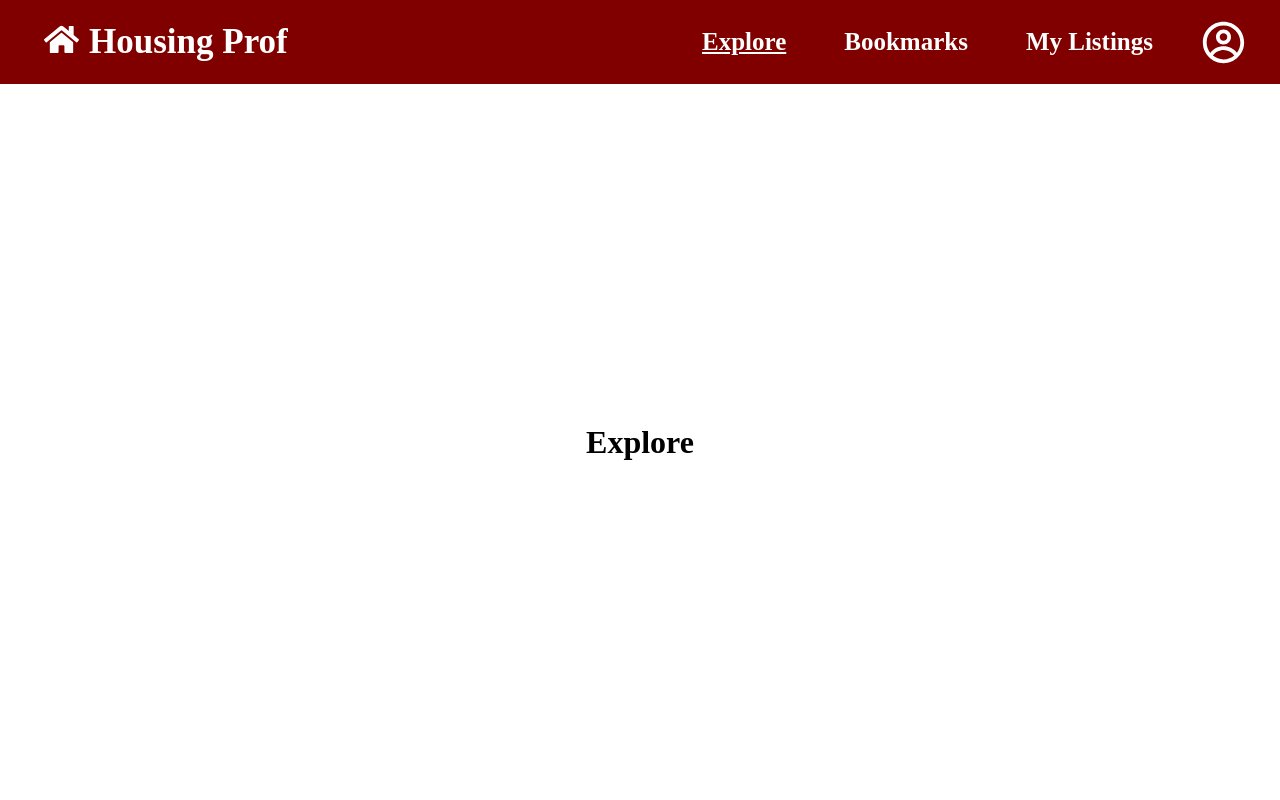
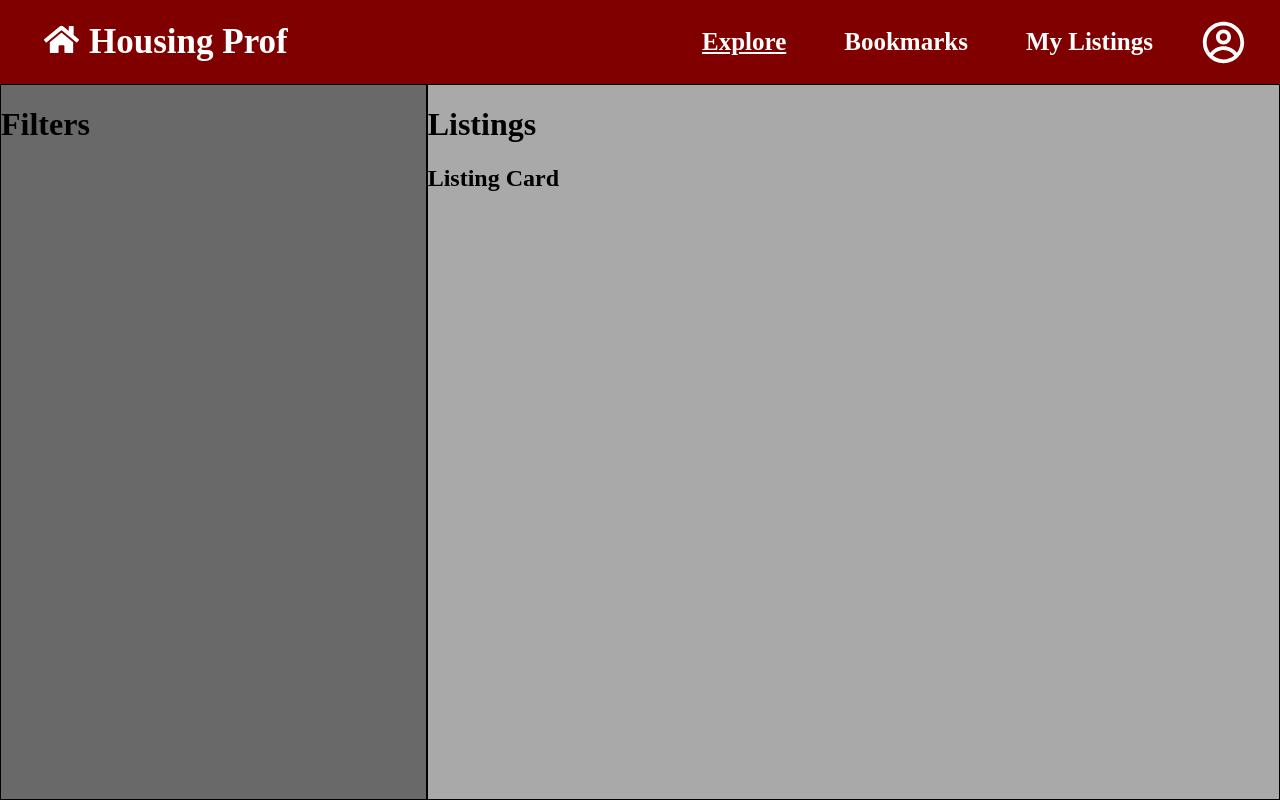
Before and after one commit to aggie-coding-club/housing-prof, a React (Create React App) app in the folder front/: page /explore in a window 1280 px wide. Built offline with nearby package versions, Linux system fonts and the light colour scheme.

Commit message:
Add containers to hold filters and listing components

```diff
--- a/front/src/App.css
+++ b/front/src/App.css
@@ -10,6 +10,7 @@ body {
 
 .container {
     display: flex;
+    flex-direction: column;
     align-items: center;
     justify-content: center;
     flex: 1;
--- /dev/null
+++ b/front/src/components/Filters.js
@@ -0,0 +1,6 @@
+export default function Filters() {
+
+  return (
+    <h1>Filters</h1>
+  );
+}
--- /dev/null
+++ b/front/src/components/Listing.js
@@ -0,0 +1,6 @@
+export default function Listing() {
+
+  return (
+    <h2>Listing Card</h2>
+  );
+}
--- /dev/null
+++ b/front/src/pages/Explore.css
@@ -0,0 +1,17 @@
+.explore-container {
+  display: grid;
+  grid-template-columns: 1fr 2fr;
+  height: 100%;
+  width: 100%;
+  flex: 1;
+}
+
+.filters-container {
+  border: 1px solid black;
+  background-color: #696969;
+}
+
+.listings-container {
+  border: 1px solid black;
+  background-color: #A9A9A9;
+}
--- a/front/src/pages/Explore.js
+++ b/front/src/pages/Explore.js
@@ -1,5 +1,57 @@
+import Filters from "../components/Filters";
+import Listing from "../components/Listing"
+import "./Explore.css";
+
 export default function Explore() {
+
+    const listings = [
+        {
+            id: 0,
+            price: 600,
+            beds: 4,
+            proximity: 2.1,
+            area: 1500,
+            available: true,
+            complex: "Park West",
+            address: "503 George Bush Dr W",
+            imageURL: "www.parkwest.com",
+        },
+        {
+            id: 1,
+            price: 750,
+            beds: 3,
+            proximity: 1.2,
+            area: 1750,
+            available: false,
+            complex: "The Republic",
+            address: "123 Hullaballo Ave",
+            imageURL: "www.republic.com",
+        },
+        {
+            id: 2,
+            price: 450,
+            beds: 1,
+            proximity: 0.1,
+            area: 600,
+            available: true,
+            complex: "Hart Hall",
+            address: "24 RELLIS Way",
+            imageURL: "www.tamuhousing.com",
+        },
+    ]
+
     return (
-        <h1>Explore</h1>
+        <>
+            <div className="explore-container">
+                <div className="filters-container">
+                    <Filters />
+                </div>
+
+                <div className="listings-container">
+                    <h1>Listings</h1>
+                    <Listing />
+                </div>
+            </div>
+        </>
     );
 }
```
